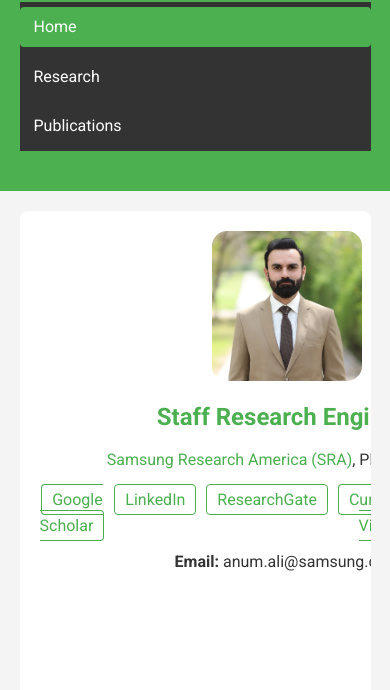
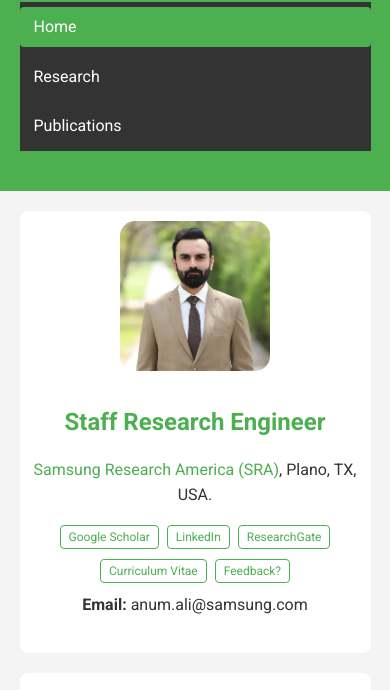
Before and after one commit to 73anum/anumali.com, a plain HTML site: page index.html in a window 390 px wide. Shown: the part 112-802 px from the top of the page. Drawn offline with Linux system fonts and the light colour scheme.

Commit message:
Add files via upload

```diff
--- a/css/styles.css
+++ b/css/styles.css
@@ -79,47 +79,50 @@ nav ul li a.active {
     display: flex;
     flex-wrap: wrap;
     align-items: center;
+    justify-content: center; /* Center-align all elements */
     background: #fff;
-    padding: 20px;
+    padding: 10px; /* Reduced padding */
     border-radius: 8px;
     margin-bottom: 20px;
+    gap: 15px; /* Reduce space between flex items */
 }
 
 .profile-pic {
-    flex: 1 1 150px;
+    flex: 0 1 150px; /* Adjusted size to make it smaller */
     text-align: center;
+    margin-bottom: 10px; /* Reduced margin */
 }
 
 .profile-pic img {
-    width: 150px;
+    width: 150px; /* Smaller image size */
     height: 150px;
-    border-radius: 10%;
-   object-fit: cover;
+    border-radius: 10%; /* Keeps the circular shape */
+    object-fit: cover;
 }
 
 .profile-info {
-    flex: 3 1 300px;
-    padding: 20px;
-}
-
-.profile-info h2 {
-    margin-bottom: 10px;
-    color: #4CAF50;
+    flex: 0 1 auto; /* Dynamically adjusts width */
+    padding: 10px; /* Reduced padding around text */
+    text-align: center;
+    margin-top: -10px; /* Moves closer to the image */
 }
 
 .social-links {
     list-style: none;
     display: flex;
-    gap: 10px;
-    margin: 10px 0;
+    flex-wrap: wrap; /* Wraps links if needed */
+    justify-content: center; /* Center-align links */
+    gap: 8px; /* Reduced gap between links */
+    margin: 10px 0; /* Reduced vertical space */
 }
 
 .social-links li a {
     text-decoration: none;
     color: #4CAF50;
     border: 1px solid #4CAF50;
-    padding: 5px 10px;
+    padding: 4px 8px; /* Reduced padding inside links */
     border-radius: 4px;
+    font-size: 14px; /* Smaller font size */
     transition: background 0.3s, color 0.3s;
 }
 
@@ -127,6 +130,7 @@ nav ul li a.active {
     background: #4CAF50;
     color: #fff;
 }
+
 
 /* Sections */
 section {
@@ -181,11 +185,22 @@ footer {
 @media (max-width: 768px) {
     .profile {
         flex-direction: column;
+        align-items: center; /* Center aligns profile section */
         text-align: center;
     }
 
     .profile-info {
         padding: 10px 0;
+    }
+
+    .social-links {
+        flex-direction: row;
+        flex-wrap: wrap; /* Ensures links wrap on smaller screens */
+        justify-content: center; /* Keeps links centered */
+    }
+
+    .social-links li a {
+        font-size: 12px; /* Slightly smaller font for mobile screens */
     }
 
     nav ul {
```
